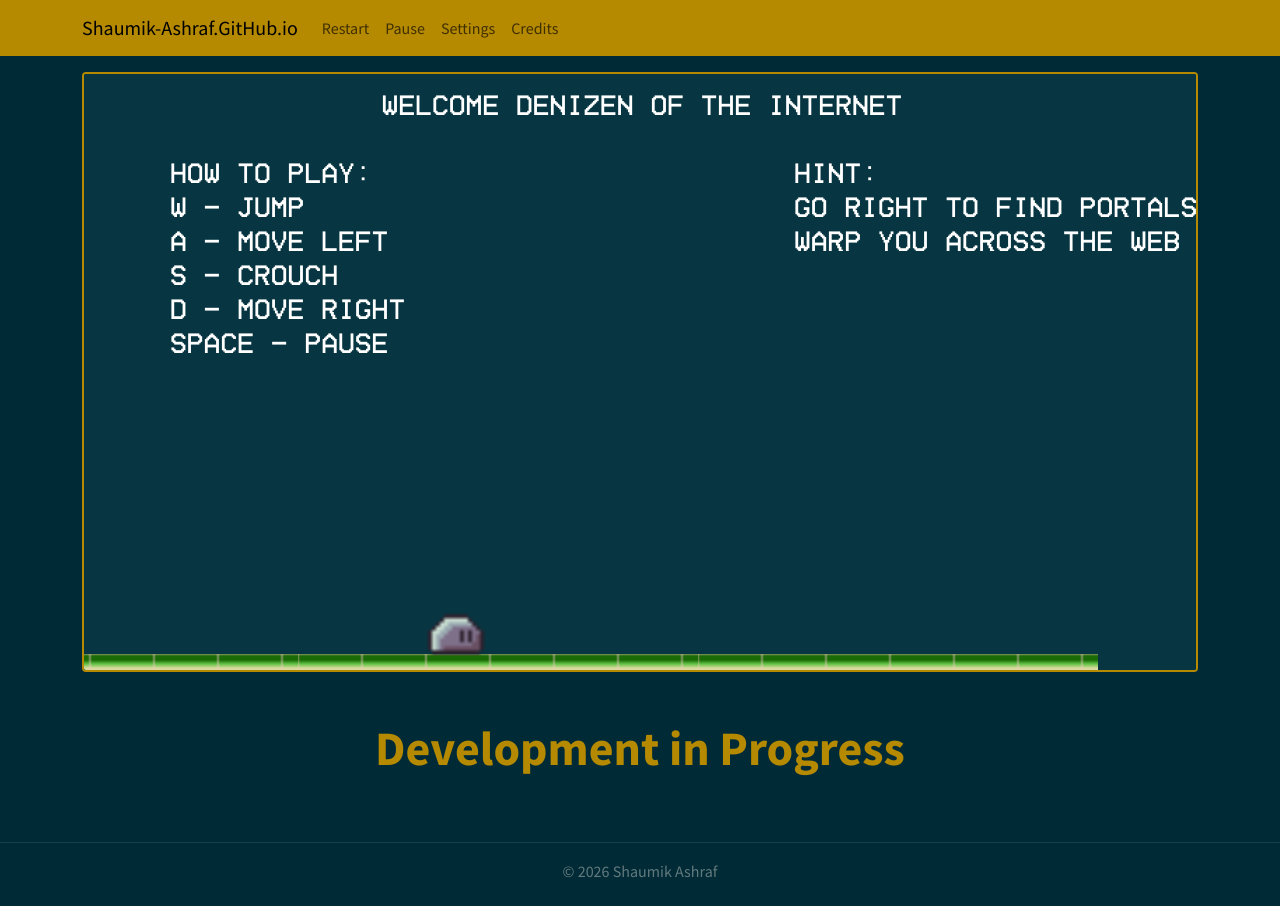
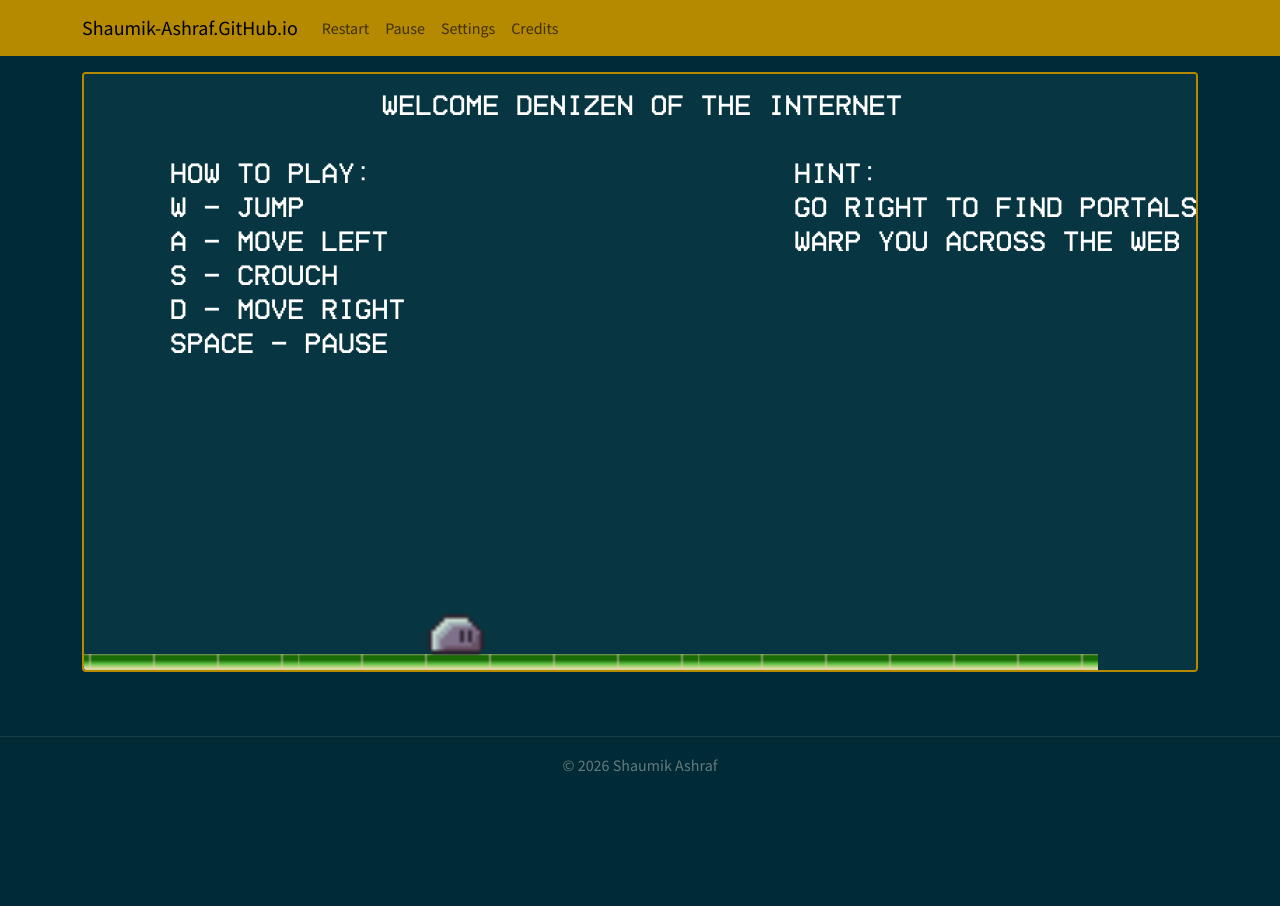
Before and after one commit to Shaumik-Ashraf/shaumik-ashraf.github.io, a Next.js app: page / in a window 1280 px wide. After the commit the page ends 800 px from the top, so only its background shows below. Built offline with nearby package versions, Linux system fonts and the light colour scheme.

Commit message:
polishing

```diff
--- a/pages/index.js
+++ b/pages/index.js
@@ -1,3 +1,3 @@
 export default function Page() {
-  return <h1 className="display-5 fw-bold text-primary text-center my-5">Development in Progress</h1>;
+  return <></>;
 }
```
Also changed, not shown: 1 other file (tests, documents, lock files or other folders).
